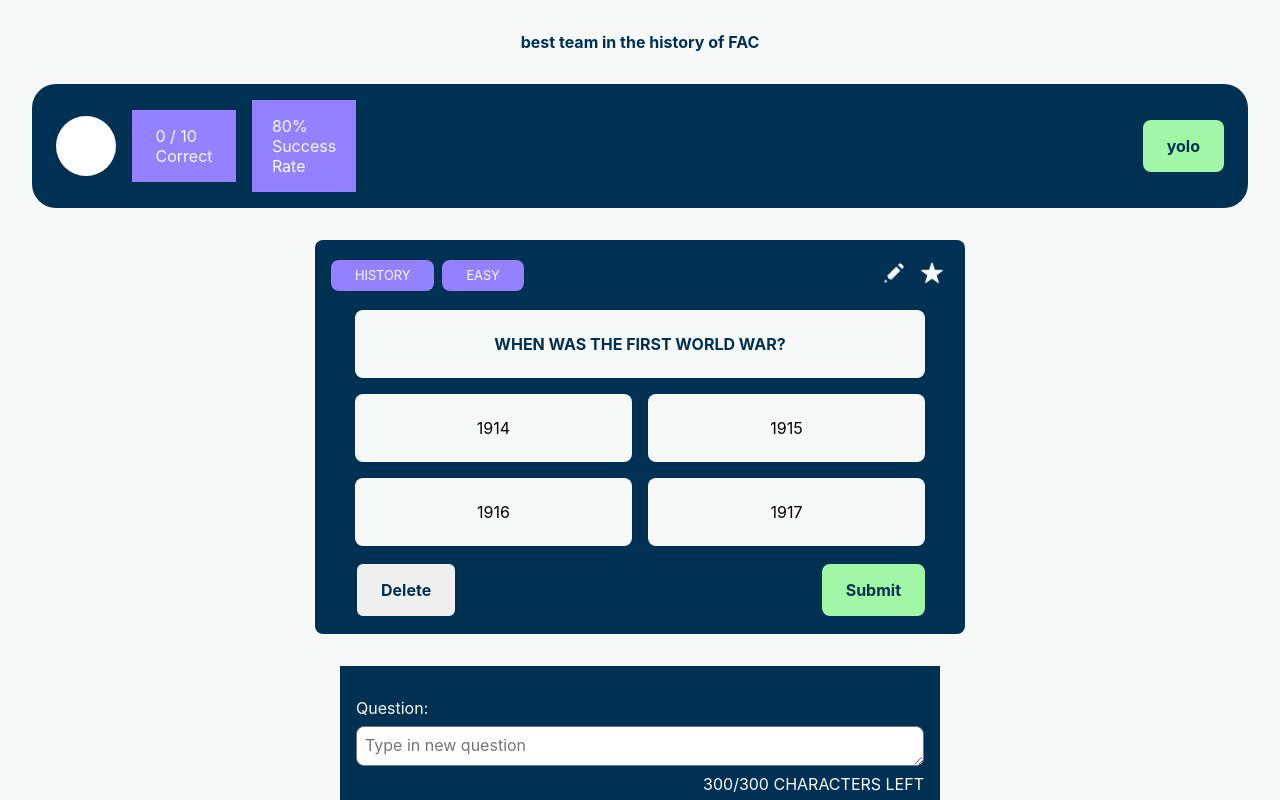
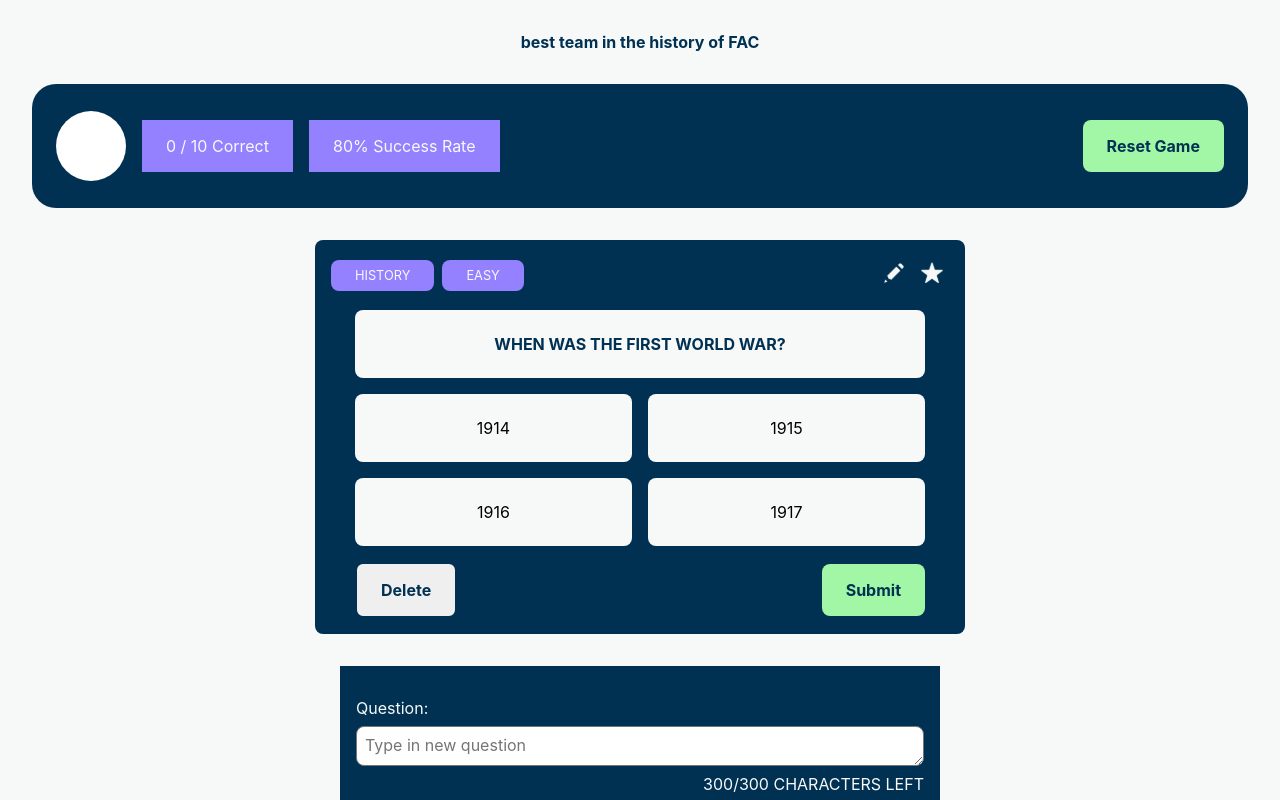
Before and after one commit to fac29/quiz-gghlo-frontend, a React (Vite) app: page / in a window 1280 px wide. Shown: the top 800 px of the page. Built offline with nearby package versions, Linux system fonts and the light colour scheme.

Commit message:
Added the Reset button

```diff
--- a/src/components/Sidebar/Sidebar.css
+++ b/src/components/Sidebar/Sidebar.css
@@ -17,15 +17,15 @@
 .round{
 
     background-color:  white;
-    height: 60px;
-    width: 60px;
+    height: 70px;
+    width: 70px;
     border-radius:  50%;
 
 }
 
 .purple{
     background-color: var(--qsecondary);
-    width:  104px;
+    min-width: 104px;
     padding: 16px 24px;
     display:flex;
     justify-content: center;
--- a/src/components/Sidebar/Sidebar.tsx
+++ b/src/components/Sidebar/Sidebar.tsx
@@ -1,6 +1,7 @@
-import React from 'react'
+// import React from 'react'
 import Button from '../Button/Button'
 import   './Sidebar.css'
+import { resetGame } from '../../utils/utils'
 
 export default function Sidebar() {
   return (
@@ -13,8 +14,8 @@ export default function Sidebar() {
         <div className="rightgroup">
         <Button
 					btnclassName='btnPrimary'
-					btnText='yolo'
-					btnonClick={() => false}
+					btnText='Reset Game'
+					btnonClick={() => resetGame}
 				/>
         </div>
         </div>
```
